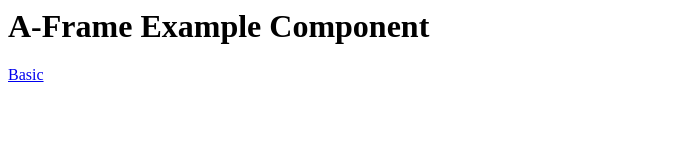
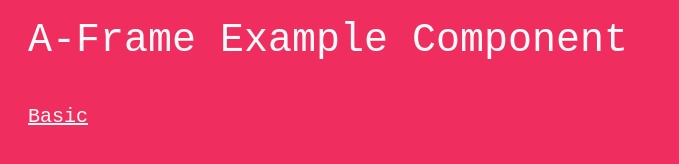
Before and after one commit to tizzle/aframe-orbit-controls-component, a website: page examples/index.html in a window 1280 px wide. Shown: the whole page, without its empty margins (0-679 px from the left). Drawn offline with Linux system fonts and the light colour scheme.

Commit message:
style example page

```diff
--- a/examples/index.html
+++ b/examples/index.html
@@ -1,6 +1,23 @@
 <html>
   <head>
     <title>A-Frame Example Component</title>
+    <style>
+      html {
+        background: #EF2D5E;
+        color: #FAFAFA;
+        font-family: monospace;
+        font-size: 20px;
+        padding: 10px 20px;
+      }
+      h1 {
+        font-weight: 300;
+      }
+      a {
+        color: #FAFAFA;
+        display: block;
+        padding: 15px 0;
+      }
+    </style>
   </head>
   <body>
     <h1>A-Frame Example Component</h1>
```
